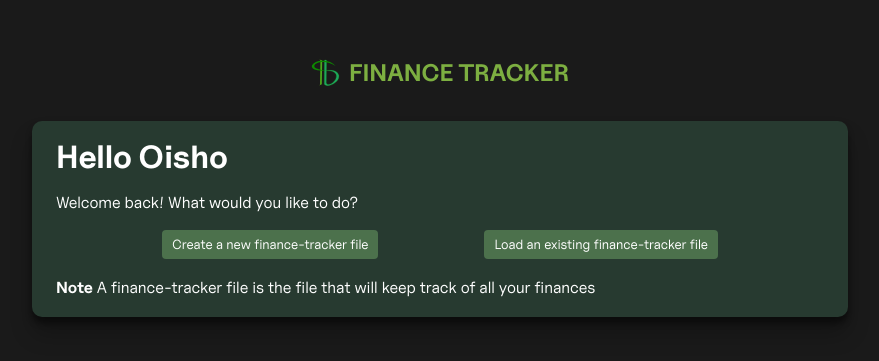
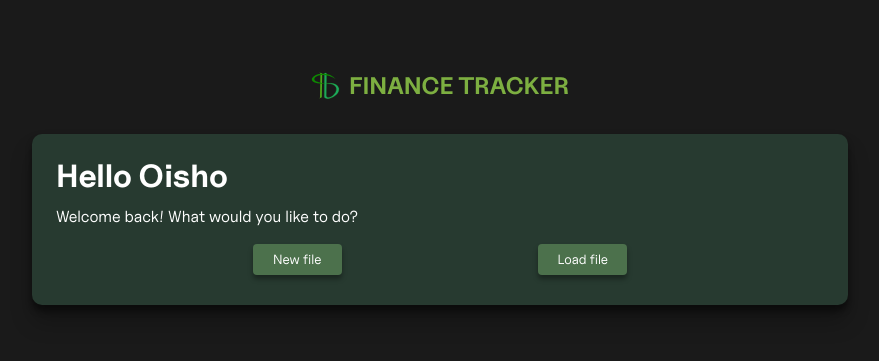
Before and after one commit to otamam818/PersonalFinanceTracker, a React (Vite) app in the folder app_rs/: page / in a window 1280 px wide. Shown: the part 219-580 px from the top of the page, without its empty margins (200-1079 px from the left). Built offline with nearby package versions, Linux system fonts and the light colour scheme.

Commit message:
Removed unnecessary message, polished style

```diff
--- a/app_rs/src/App.scss
+++ b/app_rs/src/App.scss
@@ -52,27 +52,34 @@ body {
 
   .welcome-message {
     background-color: hsl(148.4, 19.6%, 19%);
-    padding: 2px 24px;
+    padding: 30px 24px;
     border-radius: 10px;
     box-shadow: 0 6px 6px #00000073, 0 17px 22px #0000003d;
     width: 60vw;
+
+    h1 {
+      margin: 0;
+    }
 
     .options {
       display: flex;
       justify-content: space-evenly;
 
       button {
-        border: none;
+        border: 1px solid transparent;
         border-radius: 4px;
         padding: 6px 10px;
         background-color: hsl(120, 19.6%, 37.1%);
         color: white;
         cursor: pointer;
-        box-shadow: -1px -2px 5px transparent;
+        box-shadow: 0px 4px 5px #0000005A;
+
+        width: 10ch;
 
         &:hover {
-          box-shadow: 0 0 4px rgba(0, 0, 0, 0.3490196078), 0 3px 8px rgba(0, 49, 10, 0.11), 0 5px 9px rgba(0, 0, 0, 0.15);
+          box-shadow: 0 3px 8px rgba(0, 49, 10, 0.51), 0 5px 9px rgba(0, 0, 0, 0.40);
           font-weight: bold;
+          border: 1px solid var(--fern-green);
         }
       }
     }
--- a/app_rs/src/WelcomePage/index.jsx
+++ b/app_rs/src/WelcomePage/index.jsx
@@ -21,15 +21,14 @@ function WelcomePage() {
 
       <div className="options">
         <button className="create" onClick={() => handleSave(dispatch)}>
-          Create a new finance-tracker file
+          New file
         </button>
 
         <button className="load" onClick={() => handleLoad(dispatch)}>
-          Load an existing finance-tracker file
+          Load file
         </button>
       </div>
 
-      <p><strong>Note</strong> A finance-tracker file is the file that will keep track of all your finances</p>
       {feedback}
     </div>
     </>
```
